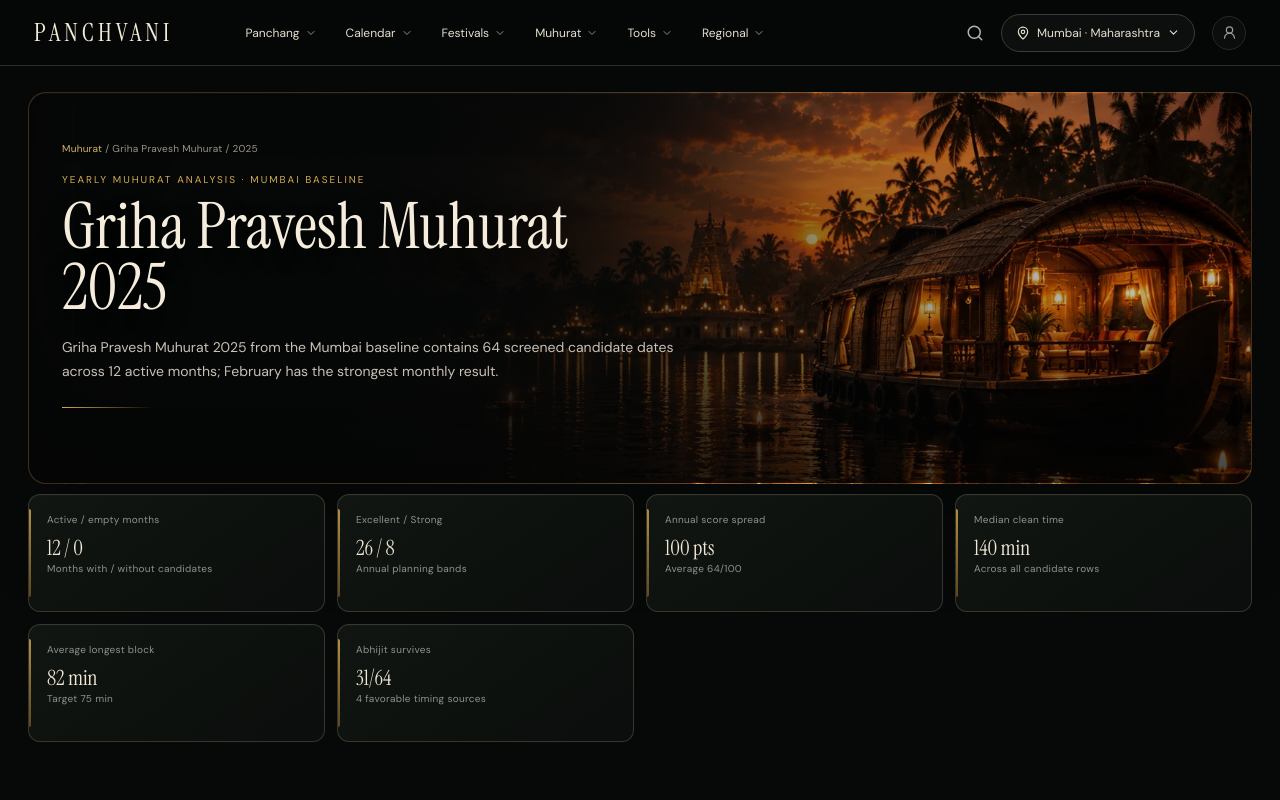
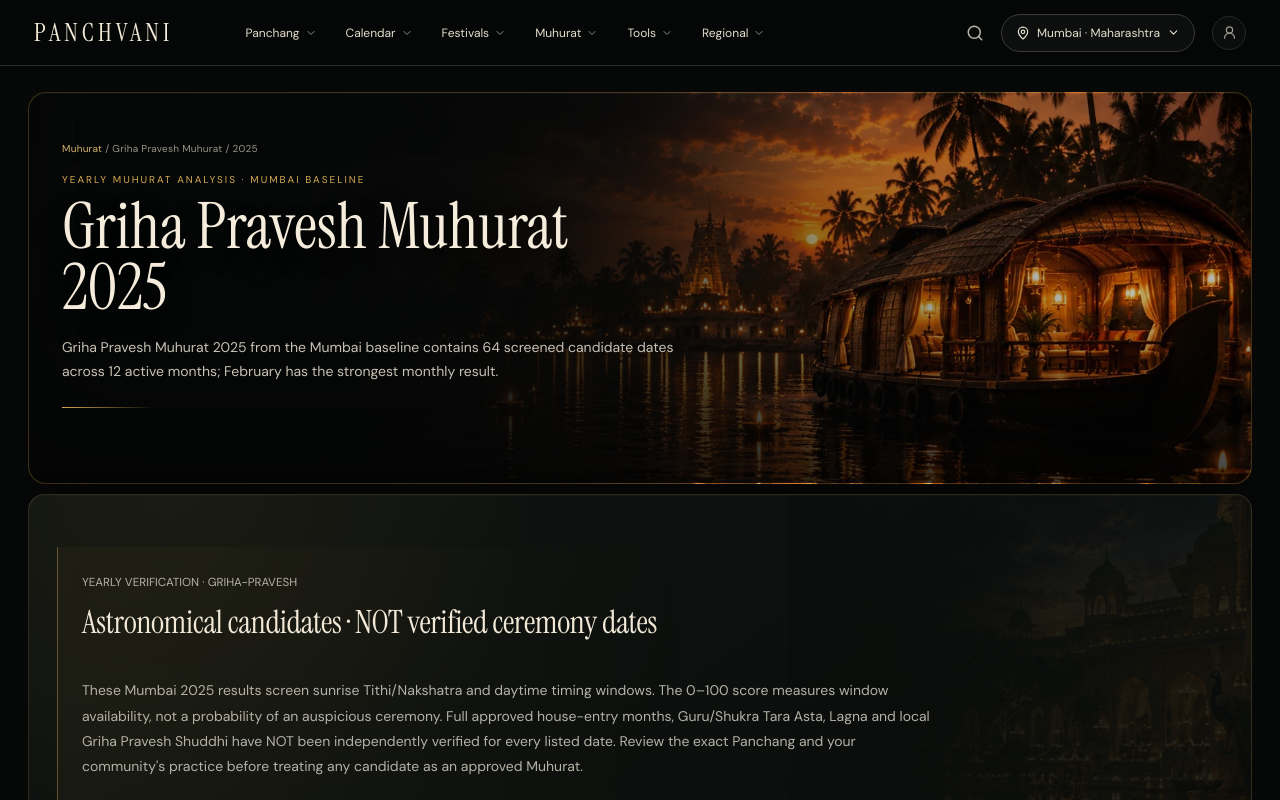
Before and after one commit to SviatF/chanag.xx, a Next.js app: page /muhurat/griha-pravesh/2025 in a window 1280 px wide. Shown: the top 800 px of the page. Built offline with nearby package versions, Linux system fonts and the light colour scheme.

Commit message:
fix(content): expose explicit candidate-only ritual verification on app/muhurat/[event]/[year]/page.tsx

```diff
--- a/app/muhurat/[event]/[year]/page.tsx
+++ b/app/muhurat/[event]/[year]/page.tsx
@@ -4,6 +4,7 @@ import {notFound} from "next/navigation";
 import Header from "@/components/Header";
 import {cityBySlug} from "@/lib/cities";
 import {muhuratRules} from "@/lib/muhurat";
+import {getMuhuratVerificationNotice} from "@/lib/muhurat-verification-notice";
 import {buildMuhuratYearQualityContent} from "@/lib/muhurat-content-engine";
 import {buildMuhuratYearContext} from "@/lib/muhurat-year-context";
 import {buildMuhuratYearHighSimilarityContext} from "@/lib/muhurat-year-high-similarity-context";
@@ -27,6 +28,7 @@ export default async function YearlyMuhurat({params}:{params:Promise<{event:stri
   const summary=await buildYearlyMuhuratSummary(p.event,year,city);
   const quality=buildMuhuratYearQualityContent(p.event,year,city,summary);
   const yearContext=buildMuhuratYearContext(summary);
+  const verification=getMuhuratVerificationNotice(p.event,year,null,city);
   const highSimilarityContext=buildMuhuratYearHighSimilarityContext(summary);
   const ld={"@context":"https://schema.org","@type":"CollectionPage","name":`${rule.title} ${year} analysis`,"url":`https://panchvani.com${muhuratYearPath(p.event,year)}`,"description":quality.directAnswer};
 
@@ -35,6 +37,7 @@ export default async function YearlyMuhurat({params}:{params:Promise<{event:stri
     <p className="page-kicker">YEARLY MUHURAT ANALYSIS · MUMBAI BASELINE</p>
     <h1 className="page-title">{rule.title}<br/>{year}</h1>
     <p className="page-subtitle">{quality.directAnswer}</p>
+    <section className="wide-panel"><div className="seo-copy"><small>YEARLY VERIFICATION · {p.event.toUpperCase()}</small><h2>{verification.headline}</h2><p>{verification.explanation}</p><p>Any separately reviewed month-level closure is shown on its corresponding monthly page; this yearly table does not override that tradition-specific exclusion.</p></div></section>
 
     <div className="data-grid">{quality.facts.map(item=><div className="data-card" key={item.label}><small>{item.label}</small><strong>{item.value}</strong>{item.note?<small>{item.note}</small>:null}</div>)}</div>
     <section className="wide-panel"><div className="seo-copy"><h2>{quality.fingerprintTitle}</h2><p>{quality.fingerprintBody}</p></div></section>
```
